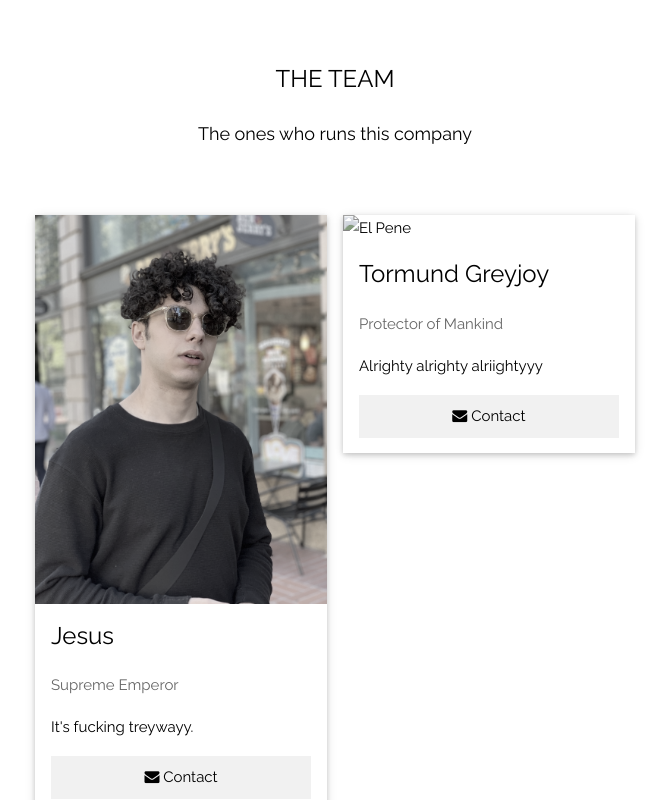
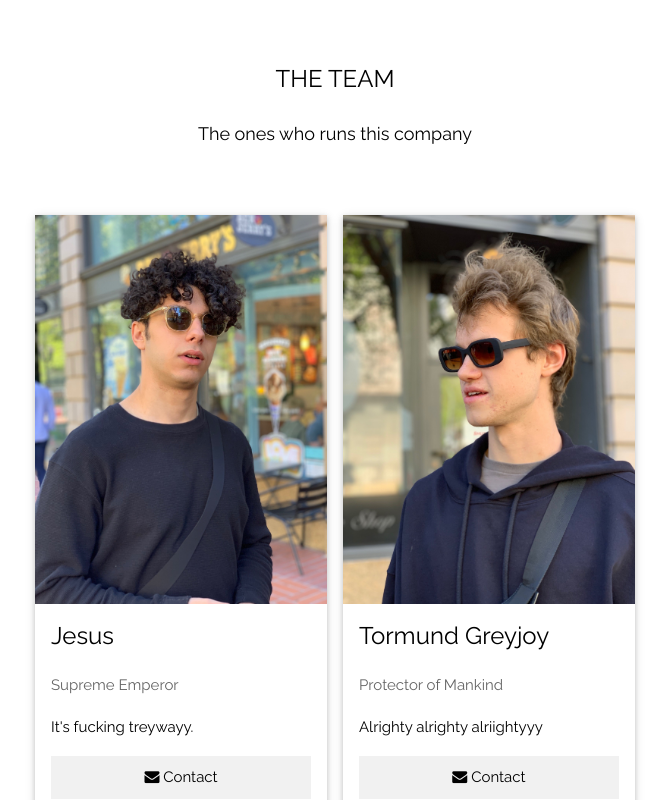
Before and after one commit to angularsolutions/angularsolutions.github.io, a plain HTML site: page index.html in a window 1280 px wide. Shown: the part 2000-2800 px from the top of the page, without its empty margins (305-974 px from the left). Drawn offline with nearby package versions, Linux system fonts and the light colour scheme.

Commit message:
Update index.html

```diff
--- a/index.html
+++ b/index.html
@@ -114,7 +114,7 @@ body, html {
 <div class="w3-container" style="padding:128px 16px" id="team">
   <h3 class="w3-center">THE TEAM</h3>
   <p class="w3-center w3-large">The ones who runs this company</p>
-  <div class="w3-row-padding w3-grayscale" style="margin-top:64px">
+  <div class="w3-row-padding" style="margin-top:64px">
     <div class="w3-col l3 m6 w3-margin-bottom">
 
     </div>
@@ -131,7 +131,7 @@ body, html {
     </div>
     <div class="w3-col l3 m6 w3-margin-bottom">
       <div class="w3-card">
-        <img src="/w3images/team2.jpg" alt="El Pene" style="width:100%">
+        <img src="/assets/team2.jpg" alt="El Pene" style="width:100%">
         <div class="w3-container">
           <h3>Tormund Greyjoy</h3>
           <p class="w3-opacity">Protector of Mankind</p>
```
